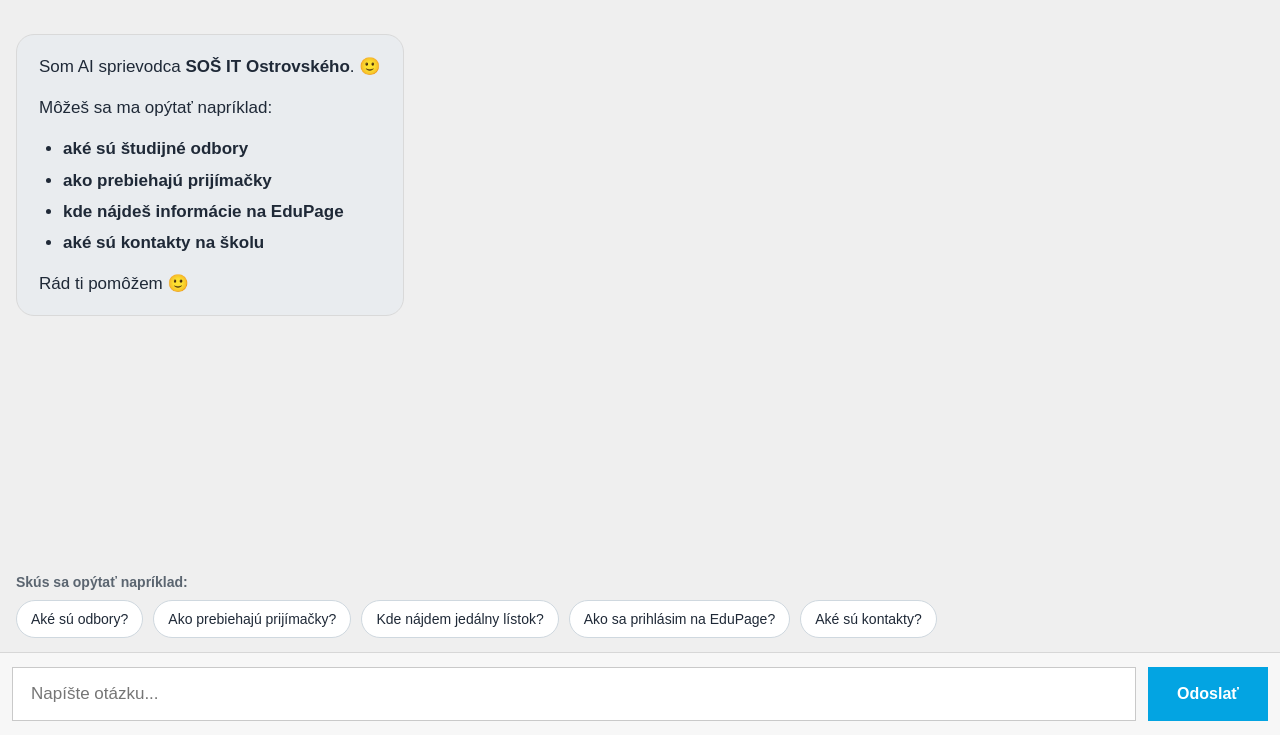
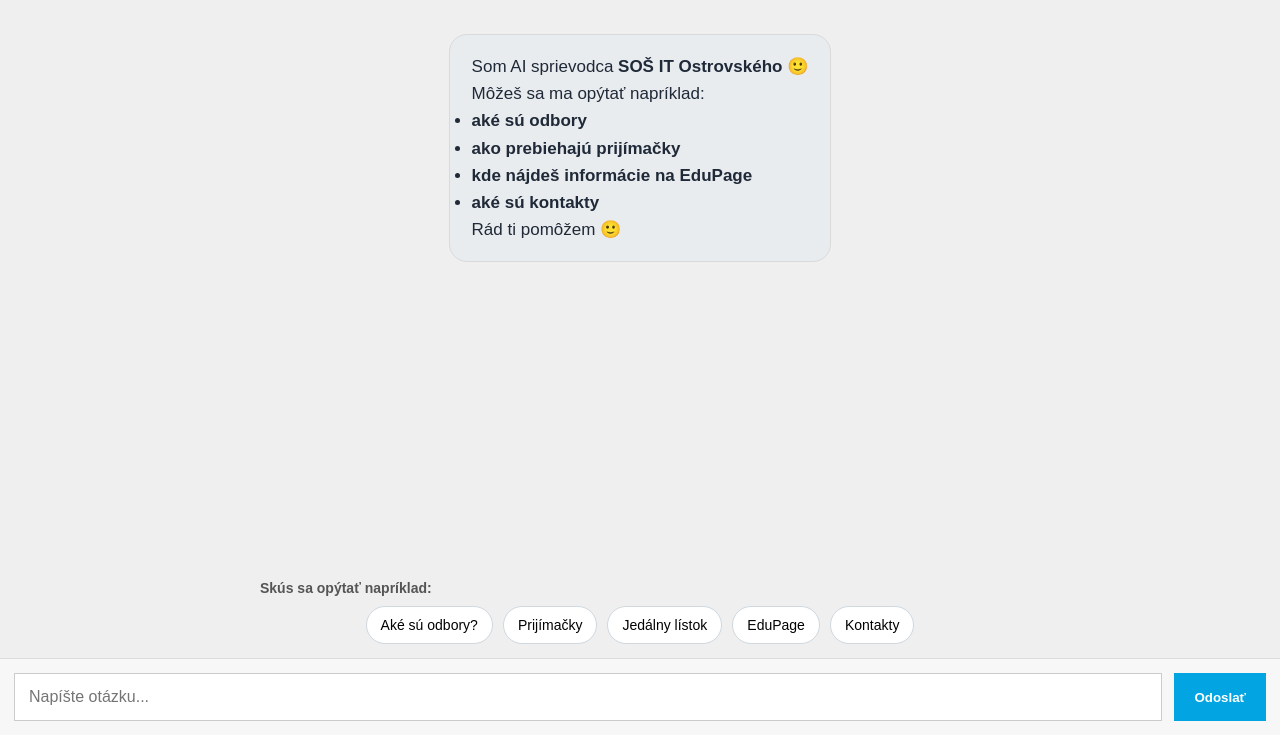
Before and after one commit to davidkogy-maker/sos-it-chat-bot, a Flask app: page / in a window 1280 px wide. Shown: the part 65-800 px from the top of the page. Run offline with Flask 3, Linux system fonts and the light colour scheme; some libraries are stand-ins or nearby versions.

Commit message:
Update index.html

```diff
--- a/templates/index.html
+++ b/templates/index.html
@@ -21,11 +21,7 @@
       --chip-border:#cfd8df;
     }
 
-    *{
-      box-sizing:border-box;
-      margin:0;
-      padding:0;
-    }
+    *{box-sizing:border-box;margin:0;padding:0;}
 
     html, body{
       width:100%;
@@ -49,7 +45,6 @@
       font-weight:700;
       position:sticky;
       top:0;
-      z-index:10;
     }
 
     .chat-wrap{
@@ -71,13 +66,9 @@
       width:100%;
     }
 
-    .row.user{
-      justify-content:flex-end;
-    }
-
-    .row.bot{
-      justify-content:flex-start;
-    }
+    .row.user{justify-content:flex-end;}
+    .row.bot{justify-content:flex-start;}
+    .row.bot.welcome{justify-content:center;}
 
     .bubble{
       max-width:min(78%, 1100px);
@@ -86,195 +77,108 @@
       border:1px solid var(--border);
       line-height:1.6;
       font-size:17px;
-      word-wrap:break-word;
-      overflow-wrap:anywhere;
-      white-space:normal;
     }
 
     .row.bot .bubble{
       background:var(--bot);
-      color:var(--text);
     }
 
     .row.user .bubble{
       background:var(--primary);
-      color:var(--white);
+      color:white;
       border:none;
     }
 
-    .bubble p{
-      margin:0 0 14px;
-    }
-
-    .bubble p:last-child{
-      margin-bottom:0;
-    }
-
-    .bubble ul, .bubble ol{
-      margin:8px 0 14px 24px;
-    }
-
-    .bubble li{
-      margin:4px 0;
-    }
-
-    .bubble a{
-      color:#005bbb;
-      text-decoration:underline;
-    }
-
-    .row.user .bubble a{
-      color:#ffffff;
+    .row.bot.welcome .bubble{
+      max-width:min(92%, 720px);
     }
 
     .quick-questions-wrap{
-      padding:0 16px 14px;
-      background:transparent;
+      display:flex;
+      flex-direction:column;
+      align-items:center;
+      padding:10px 16px 14px;
     }
 
     .quick-title{
+      width:100%;
+      max-width:760px;
       font-size:14px;
-      color:#5b6570;
       margin-bottom:10px;
       font-weight:600;
+      color:#555;
     }
 
     .quick-questions{
+      width:100%;
+      max-width:760px;
       display:flex;
       flex-wrap:wrap;
       gap:10px;
+      justify-content:center;
     }
 
     .quick-btn{
       border:1px solid var(--chip-border);
-      background:var(--chip-bg);
-      color:var(--text);
+      background:white;
       padding:10px 14px;
-      font-size:14px;
       border-radius:999px;
       cursor:pointer;
-      transition:all 0.18s ease;
+      font-size:14px;
     }
 
     .quick-btn:hover{
       border-color:var(--primary);
       color:var(--primary);
-      transform:translateY(-1px);
     }
 
     .composer{
       display:flex;
       gap:12px;
-      padding:14px 12px;
-      border-top:1px solid #d7d7d7;
+      padding:14px;
+      border-top:1px solid #ddd;
       background:#f7f7f7;
     }
 
     .composer input{
       flex:1;
-      min-width:0;
-      padding:16px 18px;
-      font-size:17px;
-      border:1px solid #c9c9c9;
-      outline:none;
-      background:white;
-    }
-
-    .composer input:focus{
-      border-color:var(--primary);
-      box-shadow:0 0 0 2px rgba(3,164,226,0.18);
+      padding:14px;
+      font-size:16px;
+      border:1px solid #ccc;
     }
 
     .composer button{
-      border:none;
       background:var(--primary);
       color:white;
-      padding:0 24px;
-      font-size:16px;
+      border:none;
+      padding:0 20px;
       font-weight:700;
       cursor:pointer;
-      min-width:120px;
-    }
-
-    .composer button:hover{
-      background:var(--primary-dark);
-    }
-
-    .composer button:disabled{
-      opacity:0.7;
-      cursor:not-allowed;
     }
 
     .typing{
-      display:inline-flex;
-      align-items:center;
-      gap:6px;
+      display:flex;
+      gap:5px;
     }
 
     .dot{
       width:8px;
       height:8px;
+      background:#999;
       border-radius:50%;
-      background:#8c8c8c;
       animation:blink 1s infinite;
     }
 
-    .dot:nth-child(2){
-      animation-delay:0.15s;
-    }
-
-    .dot:nth-child(3){
-      animation-delay:0.3s;
-    }
-
     @keyframes blink{
-      0%{opacity:.25}
+      0%{opacity:.3}
       50%{opacity:1}
-      100%{opacity:.25}
-    }
-
-    @media (max-width: 768px){
-      .header{
-        font-size:16px;
-        padding:18px 12px;
-      }
-
-      .messages{
-        padding:14px 10px 14px;
-      }
-
-      .bubble{
-        max-width:88%;
-        font-size:16px;
-        padding:14px 16px;
-      }
-
-      .quick-questions-wrap{
-        padding:0 10px 12px;
-      }
-
-      .quick-btn{
-        font-size:13px;
-        padding:9px 12px;
-      }
-
-      .composer{
-        padding:10px;
-      }
-
-      .composer input{
-        font-size:16px;
-        padding:14px;
-      }
-
-      .composer button{
-        min-width:98px;
-        padding:0 16px;
-      }
+      100%{opacity:.3}
     }
   </style>
 </head>
+
 <body>
+
 <div class="header">SOŠ IT Ostrovského – AI Sprievodca</div>
 
 <div class="chat-wrap">
@@ -283,145 +187,90 @@
   <div class="quick-questions-wrap">
     <div class="quick-title">Skús sa opýtať napríklad:</div>
     <div class="quick-questions">
-        <button class="quick-btn" data-question="Aké študijné odbory ponúka škola?">Aké sú odbory?</button>
-        <button class="quick-btn" data-question="Ako prebiehajú prijímačky na školu?">Ako prebiehajú prijímačky?</button>
-        <button class="quick-btn" data-question="Kde nájdem jedálny lístok?">Kde nájdem jedálny lístok?</button>
-        <button class="quick-btn" data-question="Ako sa prihlásim na EduPage?">Ako sa prihlásim na EduPage?</button>
-        <button class="quick-btn" data-question="Aké sú kontakty na školu?">Aké sú kontakty?</button>
+      <button class="quick-btn" data-q="Aké sú odbory?">Aké sú odbory?</button>
+      <button class="quick-btn" data-q="Ako prebiehajú prijímačky?">Prijímačky</button>
+      <button class="quick-btn" data-q="Kde nájdem jedálny lístok?">Jedálny lístok</button>
+      <button class="quick-btn" data-q="Ako sa prihlásim na EduPage?">EduPage</button>
+      <button class="quick-btn" data-q="Aké sú kontakty?">Kontakty</button>
     </div>
   </div>
 
   <div class="composer">
-      <input id="input" type="text" placeholder="Napíšte otázku..." autocomplete="off">
-      <button id="sendBtn">Odoslať</button>
+    <input id="input" placeholder="Napíšte otázku...">
+    <button onclick="sendMessage()">Odoslať</button>
   </div>
 </div>
 
 <script>
-    marked.setOptions({
-      breaks: true,
-      gfm: true
-    });
-
-    const messagesEl = document.getElementById("messages");
-    const inputEl = document.getElementById("input");
-    const sendBtn = document.getElementById("sendBtn");
-    const quickButtons = document.querySelectorAll(".quick-btn");
+const messages = document.getElementById("messages");
+const input = document.getElementById("input");
 
 let history = [];
 
-    function renderMarkdown(text){
-      const raw = marked.parse(text || "");
-      return DOMPurify.sanitize(raw);
-    }
-
-    function scrollBottom(){
-      messagesEl.scrollTop = messagesEl.scrollHeight;
-    }
-
-    function addMessage(role, text, isTyping = false){
+function addMessage(role, text, typing=false, welcome=false){
   const row = document.createElement("div");
-      row.className = `row ${role}`;
+  row.className = `row ${role}` + (welcome ? " welcome" : "");
 
   const bubble = document.createElement("div");
   bubble.className = "bubble";
 
-      if(isTyping){
-        bubble.innerHTML = `
-          <div class="typing">
-            <span>AI píše</span>
-            <span class="dot"></span>
-            <span class="dot"></span>
-            <span class="dot"></span>
-          </div>
-        `;
+  if(typing){
+    bubble.innerHTML = `<div class="typing"><div class="dot"></div><div class="dot"></div><div class="dot"></div></div>`;
   } else {
-        bubble.innerHTML = renderMarkdown(text);
+    bubble.innerHTML = DOMPurify.sanitize(marked.parse(text));
   }
 
   row.appendChild(bubble);
-      messagesEl.appendChild(row);
-      scrollBottom();
+  messages.appendChild(row);
+  messages.scrollTop = messages.scrollHeight;
+
   return bubble;
 }
 
-    function pushHistory(role, text){
-      history.push({ role, text });
-      if(history.length > 12){
-        history = history.slice(-12);
+async function sendMessage(custom=null){
+  const text = custom || input.value.trim();
+  if(!text) return;
+
+  addMessage("user", text);
+  history.push({role:"user", text});
+  input.value="";
+
+  const typing = addMessage("bot","",true);
+
+  try{
+    const res = await fetch("/chat",{
+      method:"POST",
+      headers:{"Content-Type":"application/json"},
+      body:JSON.stringify({message:text,history})
+    });
+
+    const data = await res.json();
+    typing.innerHTML = DOMPurify.sanitize(marked.parse(data.response));
+    history.push({role:"model", text:data.response});
+
+  }catch{
+    typing.innerHTML="Chyba spojenia.";
   }
 }
 
-    async function sendMessage(customText = null){
-      const text = customText || inputEl.value.trim();
-      if(!text) return;
-
-      addMessage("user", text);
-      pushHistory("user", text);
-
-      inputEl.value = "";
-      inputEl.disabled = true;
-      sendBtn.disabled = true;
-      quickButtons.forEach(btn => btn.disabled = true);
-
-      const typingBubble = addMessage("bot", "", true);
-
-      try{
-        const res = await fetch("/chat", {
-          method: "POST",
-          headers: {
-            "Content-Type": "application/json"
-          },
-          body: JSON.stringify({
-            message: text,
-            history: history
-          })
+document.querySelectorAll(".quick-btn").forEach(btn=>{
+  btn.onclick = ()=>sendMessage(btn.dataset.q);
 });
 
-        const data = await res.json();
-        const reply = data.response || "Ospravedlňujem sa, odpoveď sa nepodarila načítať.";
-
-        typingBubble.innerHTML = renderMarkdown(reply);
-        pushHistory("model", reply);
-
-      } catch (err){
-        typingBubble.innerHTML = renderMarkdown("Momentálne je veľa ľudí naraz. Skús to prosím o chvíľu.");
-      } finally {
-        inputEl.disabled = false;
-        sendBtn.disabled = false;
-        quickButtons.forEach(btn => btn.disabled = false);
-        inputEl.focus();
-        scrollBottom();
-      }
-    }
-
-    sendBtn.addEventListener("click", () => sendMessage());
-
-    inputEl.addEventListener("keydown", (e) => {
-      if(e.key === "Enter"){
-        sendMessage();
-      }
+input.addEventListener("keydown",e=>{
+  if(e.key==="Enter") sendMessage();
 });
 
-    quickButtons.forEach(btn => {
-      btn.addEventListener("click", () => {
-        const question = btn.getAttribute("data-question");
-        sendMessage(question);
-      });
-    });
-
-    addMessage(
-      "bot",
-      `Som AI sprievodca **SOŠ IT Ostrovského**. 🙂
+addMessage("bot",`Som AI sprievodca **SOŠ IT Ostrovského** 🙂
 
 Môžeš sa ma opýtať napríklad:
-- **aké sú študijné odbory**
+- **aké sú odbory**
 - **ako prebiehajú prijímačky**
 - **kde nájdeš informácie na EduPage**
-- **aké sú kontakty na školu**
+- **aké sú kontakty**
 
-Rád ti pomôžem 🙂`
-    );
+Rád ti pomôžem 🙂`,false,true);
 </script>
+
 </body>
 </html>
```
Lines whose indentation alone changed are shown as unchanged.
